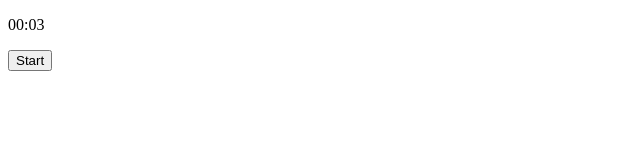
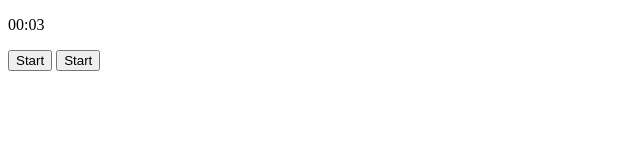
Before and after one commit to mizuki-yamada/countdown, a plain HTML site: page index.html in a window 1280 px wide. Shown: the whole page, without its empty margins (0-640 px from the left). Drawn offline with Linux system fonts and the light colour scheme.

Commit message:
rebaseの練習用

```diff
--- a/index.html
+++ b/index.html
@@ -10,6 +10,7 @@
     <main>
         <p id="timer">00:03</p>
         <button id="btn">Start</button>
+        <button id="btn">Start</button>
     </main>
     <script src="main.js"></script>
 </body>
```
